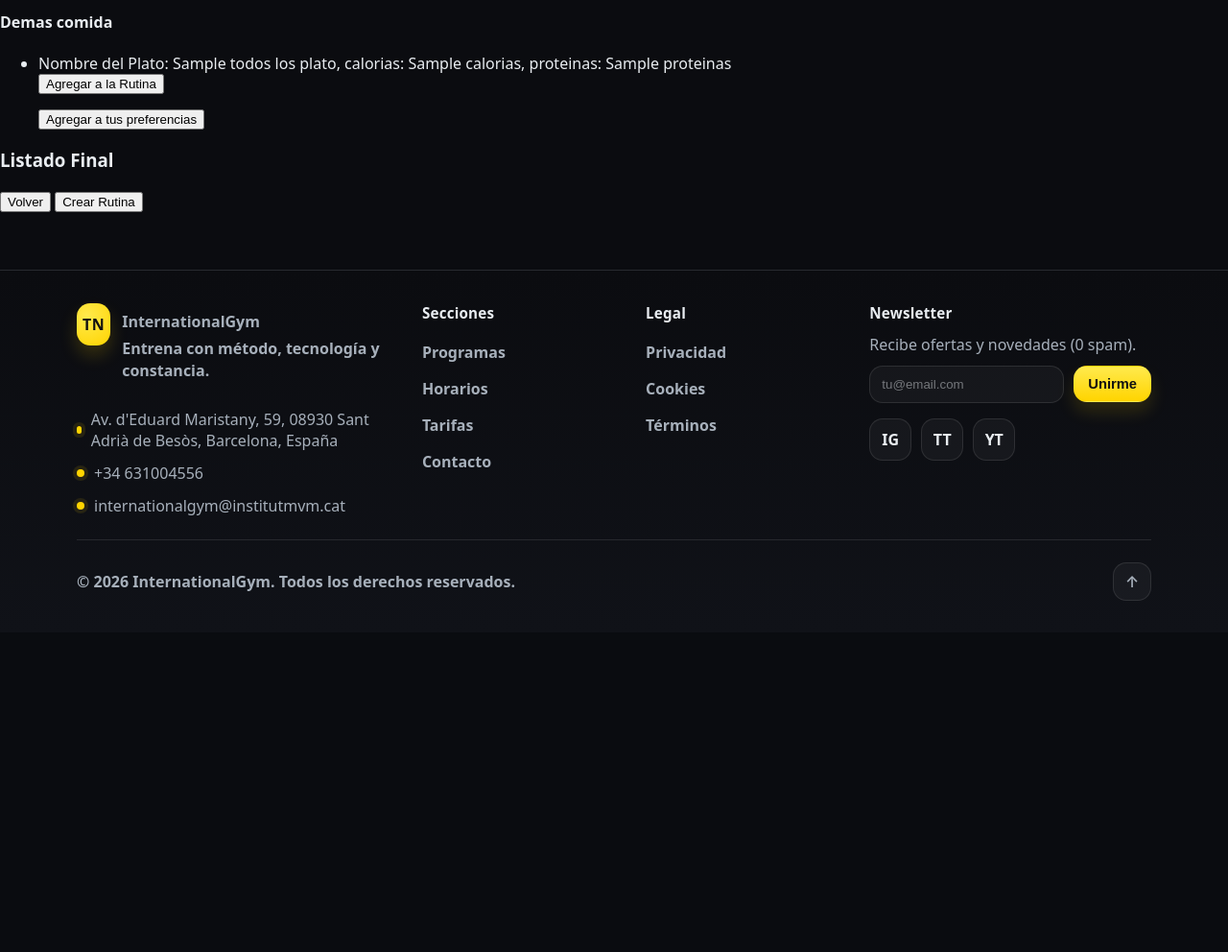
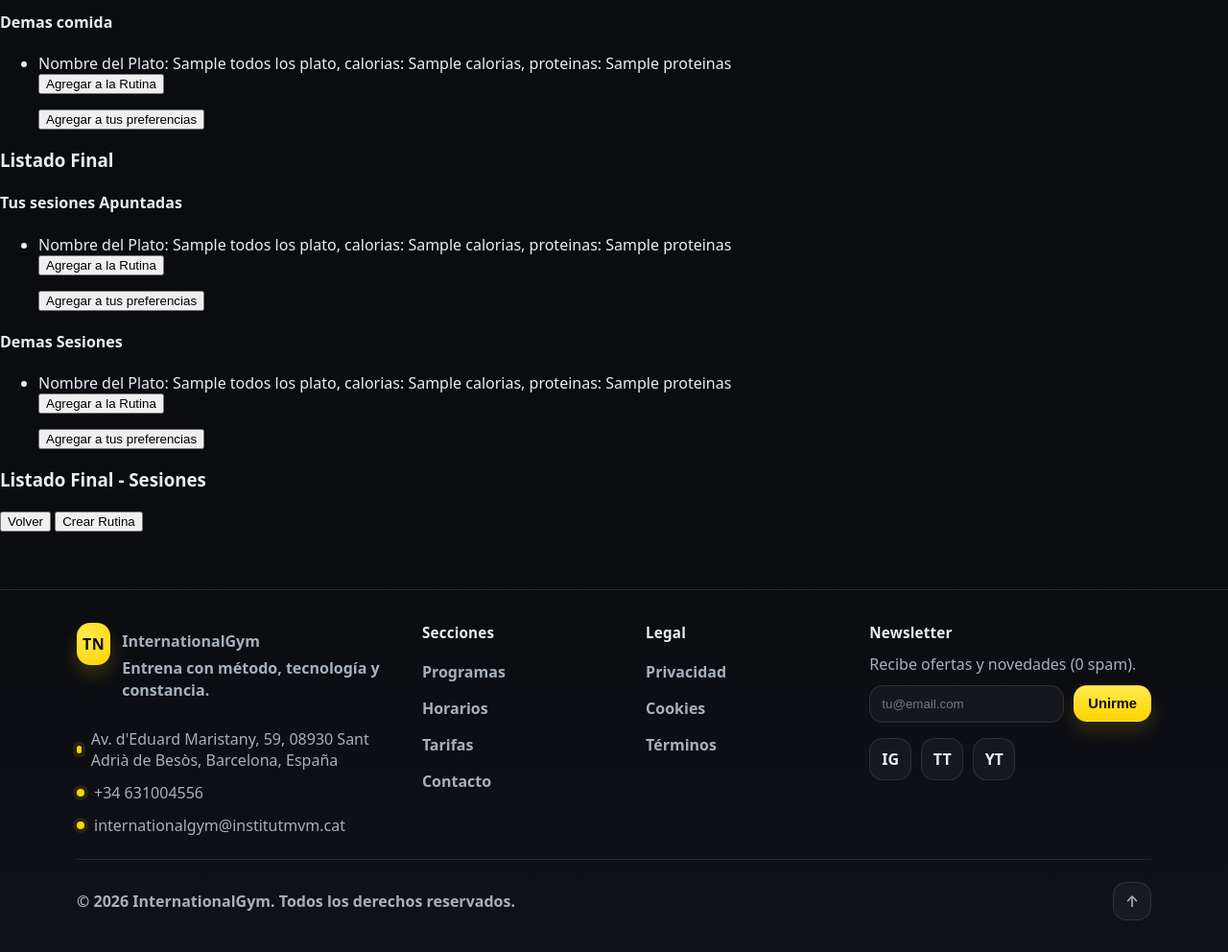
Before and after one commit to MaikelPilligua06/InternationalGym-Xavi-Danylo-Maikel, a PHP site: template proyecto/views/Rutinas/crearRutina.php in a window 1280 px wide. Shown: the part 545-1537 px from the top of the page at 96% size. Before the commit the page ends 1171 px from the top, so only its background shows below. Run offline with PHP 8.4, Linux system fonts and the light colour scheme; the template is opened without the code that fills it: most values are stand-ins (such as "Sample title", 1, 10 or a date in 2020); data that the repository does not hold is empty.

Commit message:
Revertir

```diff
--- a/proyecto/controllers/RutinasController.php
+++ b/proyecto/controllers/RutinasController.php
@@ -15,6 +15,9 @@ class RutinasController{
         }
         if (!isset($_SESSION['rutina_platos'])) {
             $_SESSION['rutina_platos'] = [];
+        }
+        if (!isset($_SESSION['rutina_sesiones'])) {
+            $_SESSION['rutina_sesiones'] = [];
         }
 
         $id = $_SESSION['id'];
--- a/proyecto/models/SesionesDeClases.php
+++ b/proyecto/models/SesionesDeClases.php
@@ -9,6 +9,7 @@ class SesionesDeClases
     public $id_entrenador;
     public $descripcion;
     public $foto;
+    public $calorias;
 
     public function __construct($datos = [])
     {
@@ -21,5 +22,7 @@ class SesionesDeClases
         $this->id_entrenador = $datos["id_entrenador"] ?? null;
         $this->descripcion = $datos["descripcion"] ?? null;
         $this->foto = $datos["foto"] ?? null;
+        $this->calorias = $datos["calorias"] ?? null;
+
     }
 }
--- a/proyecto/views/Rutinas/crearRutina.php
+++ b/proyecto/views/Rutinas/crearRutina.php
@@ -120,6 +120,56 @@ include "views/header.php";
             <?php endif; ?>
         </div>
 </div>
+<div class="sesioens">
+    <div>
+        <h4>Tus sesiones Apuntadas</h4>
+        <?php foreach($todosLosPlatos as $platos) :?>
+            <ul>
+                <a href="index.php?controller=Alimentacion&action=verPlato&id=<?= $platos->id ?>">
+                    <li><?= 'Nombre del Plato: ', $platos->nombrePlato, ', calorias: ', $platos->calorias, ', proteinas: ', $platos->proteinas?></li>
+                </a>
+
+                <form method="POST" action="index.php?controller=Rutinas&action=agregarPlato">
+                    <input type="hidden" name="id"       value="<?= $platos->id ?>">
+                    <button type="submit">Agregar a la Rutina</button>
+                </form>
+                <button>Agregar a tus preferencias </button>
+            </ul>
+        <?php endforeach;?>
+    </div>
+    <div>
+        <h4>Demas Sesiones</h4>
+        <?php foreach($todosLosPlatos as $platos) :?>
+            <ul>
+                <a href="index.php?controller=Alimentacion&action=verPlato&id=<?= $platos->id ?>">
+                    <li><?= 'Nombre del Plato: ', $platos->nombrePlato, ', calorias: ', $platos->calorias, ', proteinas: ', $platos->proteinas?></li>
+                </a>
+                <form method="POST" action="index.php?controller=Rutinas&action=agregarPlato">
+                    <input type="hidden" name="id"       value="<?= $platos->id ?>">
+                    <button type="submit">Agregar a la Rutina</button>
+                </form>
+                <button>Agregar a tus preferencias </button>
+            </ul>
+        <?php endforeach;?>
+    </div>
+    <div>
+        <h3>Listado Final - Sesiones</h3>
+        <?php if (!empty($_SESSION['rutina_sesiones'])): ?>
+
+            <ul>
+                <?php foreach ($_SESSION['rutina_sesiones'] as $i => $platos): ?>
+                    <li>
+                        <p>Nombre del Plato: <?= $platos['nombrePlato'] ?> </p>
+                        <p>Calorias: <?= $platos['calorias'] ?></p>
+                        <a href="index.php?controller=Rutinas&action=quitarPlato&index=<?= $i ?>">
+                            <button>Quitar</button>
+                        </a>
+                    </li>
+                <?php endforeach; ?>
+            </ul>
+        <?php endif; ?>
+    </div>
+</div>
     <a href="index.php?controller=Rutinas&action=redirectRutinas">
 <button>Volver</button>
         <button>Crear Rutina</button>
--- a/proyecto/views/Sesiones/publicaciones_listado.php
+++ b/proyecto/views/Sesiones/publicaciones_listado.php
@@ -25,6 +25,7 @@
                 <p><?php echo $publicacion->fechaClases;?></p>
                 <p><?php echo $publicacion->duracion;?></p>
                 <p><?php echo $publicacion->descripcion;?></p>
+                <p><?php echo $publicacion->calorias;?></p>
                 <a href="index.php?controller=Sesiones&action=eliminarEntrenador&id=<?= $publicacion->id; ?>">
                     <button>Eliminar Sesion</button>
                 </a>
--- a/proyecto/views/Sesiones/sesiones_publicar.php
+++ b/proyecto/views/Sesiones/sesiones_publicar.php
@@ -37,6 +37,9 @@ include 'views/header.php'
         <textarea name="descripcion" rows="4" cols="50"
                   placeholder="" required></textarea>
     </p>
+    <label>Calorias: </label>
+    <input type="number" name="calorias"/>
+
     <br/>
     <label>Imagen de la sesión</label>
     <input type="file" name="foto" accept="image/*"/>
--- a/proyecto/views/Sesiones/sesiones_ver.php
+++ b/proyecto/views/Sesiones/sesiones_ver.php
@@ -16,6 +16,7 @@
     <h3>Fecha de la clase: <?= $sesion->fechaClases?></h3>
     <h3>Duración: <?= $sesion->duracion?></h3>
     <h3>Descripción: <?= $sesion->descripcion?></h3>
+    <h3>Descripción: <?= $sesion->calorias?></h3>
     <img src="views/gymFotos/sesiones/<?= $sesion->foto?>"/>
 
 <form action="index.php?controller=Sesiones&action=apuntarme&id=<?= $sesion->id ?>" method="POST">
```
Also changed, not shown: proyecto/models/SesionesModel.php (+4 -3 lines), proyecto/views/Sesiones/sesiones_listado.php (+6 -5 lines), script_docker_mysql.sql (+16 -13 lines).
